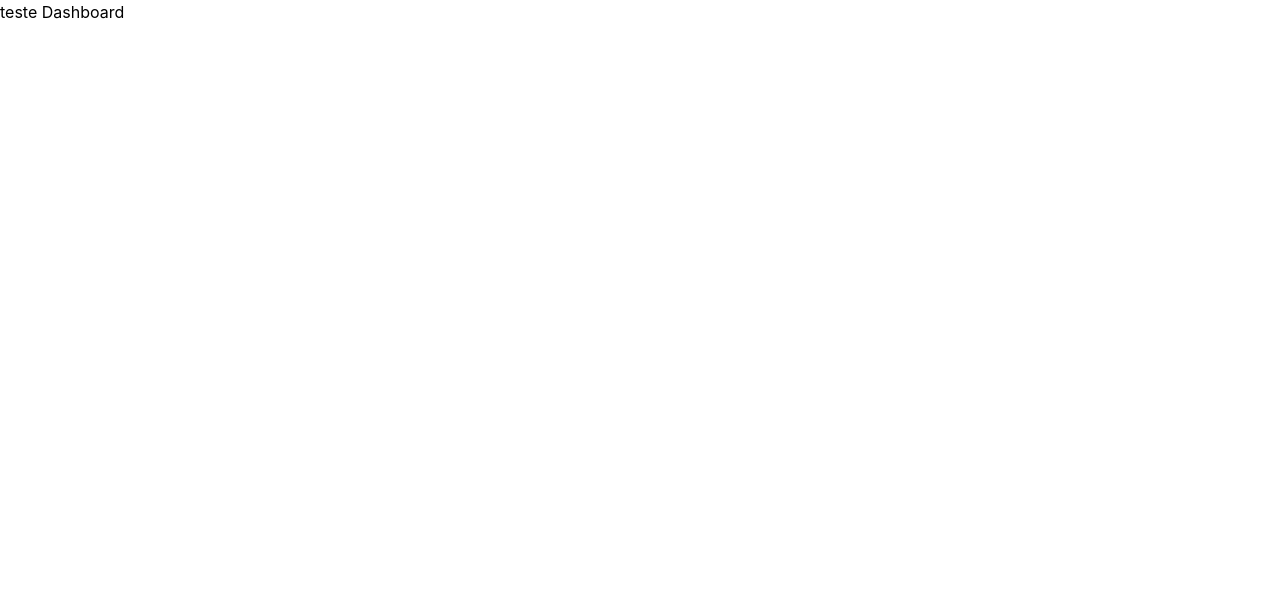
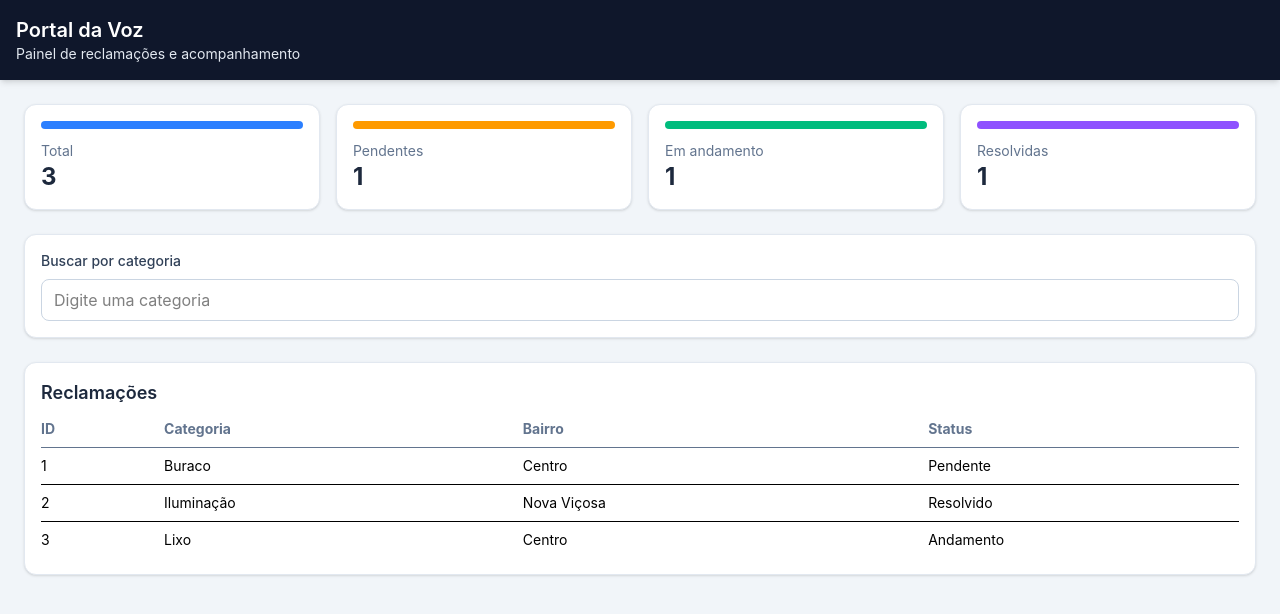
Before and after one commit to joaovitorgomes14/Porta-Voz, a React (Vite) app in the folder front-end/: page / in a window 1280 px wide. Shown: the top 614 px of the page. Built offline with nearby package versions, Linux system fonts and the light colour scheme.

Commit message:
feat: Create dashboard-screen

```diff
--- /dev/null
+++ b/front-end/src/components/ComplaintTable/ComplaintTable.jsx
@@ -0,0 +1,27 @@
+export default function ComplaintTable({ complaints }) {
+  return (
+    <section className="rounded-xl bg-white p-4 shadow-sm border border-slate-200 overflow-x-auto">
+      <h2 className="text-lg font-semibold text-slate-800 mb-3">Reclamações</h2>
+      <table className="min-w-full text-sm">
+        <thead>
+          <tr className="text-left text-slate-500 border-b">
+            <th className="pb-2 pr-4">ID</th>
+            <th className="pb-2 pr-4">Categoria</th>
+            <th className="pb-2 pr-4">Bairro</th>
+            <th className="pb-2">Status</th>
+          </tr>
+        </thead>
+        <tbody>
+          {complaints.map((item) => (
+            <tr key={item.id} className="border-b last:border-b-0">
+              <td className="py-2 pr-4">{item.id}</td>
+              <td className="py-2 pr-4">{item.categoria}</td>
+              <td className="py-2 pr-4">{item.bairro}</td>
+              <td className="py-2">{item.status}</td>
+            </tr>
+          ))}
+        </tbody>
+      </table>
+    </section>
+  )
+}
--- /dev/null
+++ b/front-end/src/components/DashboardCards/DashboardCards.jsx
@@ -0,0 +1,20 @@
+export default function DashboardCards({ total, pendentes, andamento, resolvidas }) {
+  const cards = [
+    { label: 'Total', value: total, color: 'bg-blue-500' },
+    { label: 'Pendentes', value: pendentes, color: 'bg-amber-500' },
+    { label: 'Em andamento', value: andamento, color: 'bg-emerald-500' },
+    { label: 'Resolvidas', value: resolvidas, color: 'bg-violet-500' },
+  ]
+
+  return (
+    <section className="grid grid-cols-1 gap-4 md:grid-cols-2 xl:grid-cols-4">
+      {cards.map((card) => (
+        <article key={card.label} className="rounded-xl bg-white p-4 shadow-sm border border-slate-200">
+          <div className={`h-2 w-full rounded-full ${card.color} mb-3`} />
+          <p className="text-sm text-slate-500">{card.label}</p>
+          <strong className="text-2xl font-bold text-slate-800">{card.value}</strong>
+        </article>
+      ))}
+    </section>
+  )
+}
--- /dev/null
+++ b/front-end/src/components/FilterBar/FilterBar.jsx
@@ -0,0 +1,14 @@
+export default function FilterBar({ search, setSearch }) {
+  return (
+    <section className="rounded-xl bg-white p-4 shadow-sm border border-slate-200">
+      <label className="block text-sm font-medium text-slate-700 mb-2">Buscar por categoria</label>
+      <input
+        type="text"
+        value={search}
+        onChange={(e) => setSearch(e.target.value)}
+        placeholder="Digite uma categoria"
+        className="w-full rounded-lg border border-slate-300 px-3 py-2 outline-none focus:border-blue-500"
+      />
+    </section>
+  )
+}
--- /dev/null
+++ b/front-end/src/components/Header/Header.jsx
@@ -0,0 +1,8 @@
+export default function Header() {
+  return (
+    <header className="bg-slate-900 text-white p-4 shadow-md">
+      <h1 className="text-xl font-semibold">Portal da Voz</h1>
+      <p className="text-sm text-slate-200">Painel de reclamações e acompanhamento</p>
+    </header>
+  )
+}
--- a/front-end/src/pages/dashboard.jsx
+++ /dev/null
@@ -1,8 +0,0 @@
-function Dashboard (){
-    return (
-        <div>
-            <h1>teste Dashboard</h1>
-        </div>
-    )
-}
-export default Dashboard;
--- /dev/null
+++ b/front-end/src/pages/dashboard/dashboard.jsx
@@ -0,0 +1,79 @@
+import { useState } from "react";
+
+import Header from "../../components/Header/Header";
+import DashboardCards from "../../components/DashboardCards/DashboardCards";
+import FilterBar from "../../components/FilterBar/FilterBar";
+import ComplaintTable from "../../components/ComplaintTable/ComplaintTable";
+
+export default function Dashboard() {
+
+const [search, setSearch] = useState("");
+
+const complaints = [
+{
+id: 1,
+categoria: "Buraco",
+bairro: "Centro",
+status: "Pendente",
+},
+{
+id: 2,
+categoria: "Iluminação",
+bairro: "Nova Viçosa",
+status: "Resolvido",
+},
+{
+id: 3,
+categoria: "Lixo",
+bairro: "Centro",
+status: "Andamento",
+},
+];
+
+const filteredComplaints =
+complaints.filter((item) =>
+item.categoria
+.toLowerCase()
+.includes(search.toLowerCase())
+);
+
+return (
+  <div className="min-h-screen bg-slate-100">
+    <Header />
+
+  <main className="p-6 space-y-6">
+
+    <DashboardCards
+      total={complaints.length}
+      pendentes={
+        complaints.filter(
+          (c) => c.status === "Pendente"
+        ).length
+      }
+      andamento={
+        complaints.filter(
+          (c) => c.status === "Andamento"
+        ).length
+      }
+      resolvidas={
+        complaints.filter(
+          (c) => c.status === "Resolvido"
+        ).length
+      }
+    />
+
+    <FilterBar
+      search={search}
+      setSearch={setSearch}
+    />
+
+    <ComplaintTable
+      complaints={filteredComplaints}
+    />
+
+  </main>
+
+</div>
+
+);
+}
--- a/front-end/src/routes/AppRoutes.jsx
+++ b/front-end/src/routes/AppRoutes.jsx
@@ -1,7 +1,7 @@
 import { BrowserRouter, Routes, Route } from 'react-router-dom'
 
 import Login from '../pages/login'
-import Dashboard from '../pages/dashboard'
+import Dashboard from '../pages/dashboard/dashboard.jsx'
 import Signup from '../pages/signup'
 import ForgotPassword from '../pages/forgotPassword'
 
```
